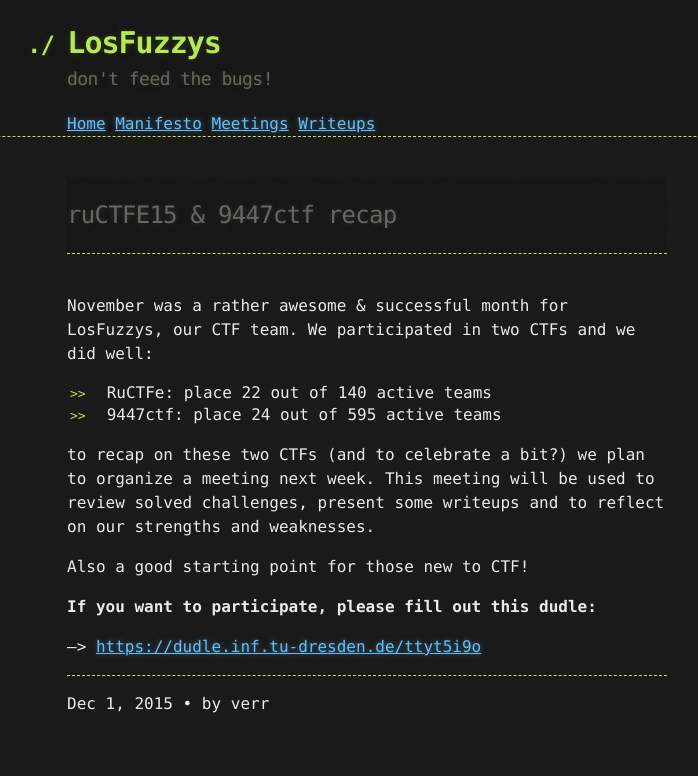
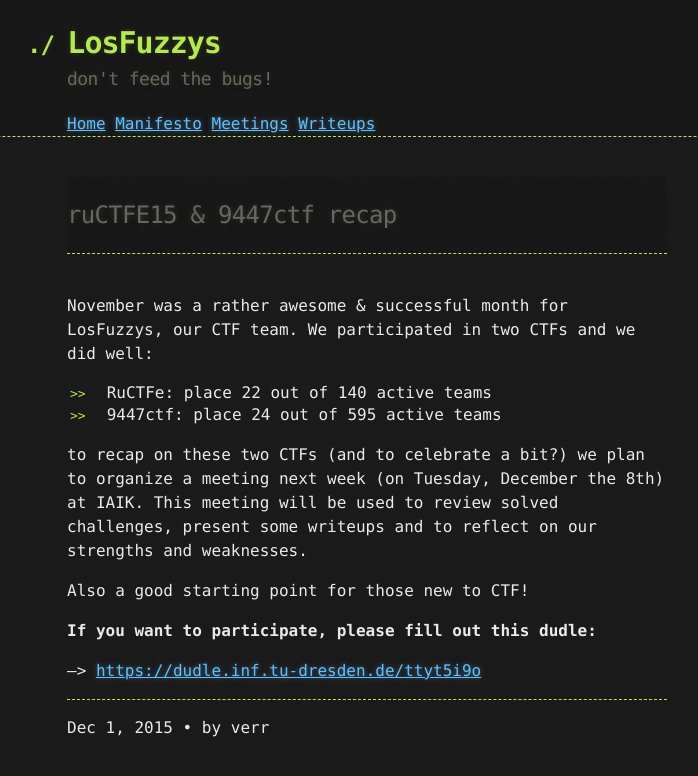
Before and after one commit to mtps3/Mtps3.github.io, a Jekyll site: the page built from _posts/2015-12-01-december-meetings.md, in a window 1280 px wide. Shown: the top 776 px of the page, without its empty margins (273-971 px from the left). Built offline with Jekyll 4.4.1, drawn with Linux system fonts in a browser that asks for light colours.

Commit message:
added date for december meeting

```diff
--- a/_posts/2015-12-01-december-meetings.md
+++ b/_posts/2015-12-01-december-meetings.md
@@ -11,7 +11,7 @@ November was a rather awesome & successful month for LosFuzzys, our CTF team. We
 * RuCTFe: place 22 out of 140 active teams
 * 9447ctf: place 24 out of 595 active teams
 
-to recap on these two CTFs (and to celebrate a bit?) we plan to organize a meeting next week.
+to recap on these two CTFs (and to celebrate a bit?) we plan to organize a meeting next week (on Tuesday, December the 8th) at IAIK.
 This meeting will be used to review solved challenges, present some writeups and to reflect on our strengths and weaknesses.
 
 Also a good starting point for those new to CTF!
```
Also changed, not shown: other parts of _posts/2015-12-01-december-meetings.md (+1 -1 lines).
